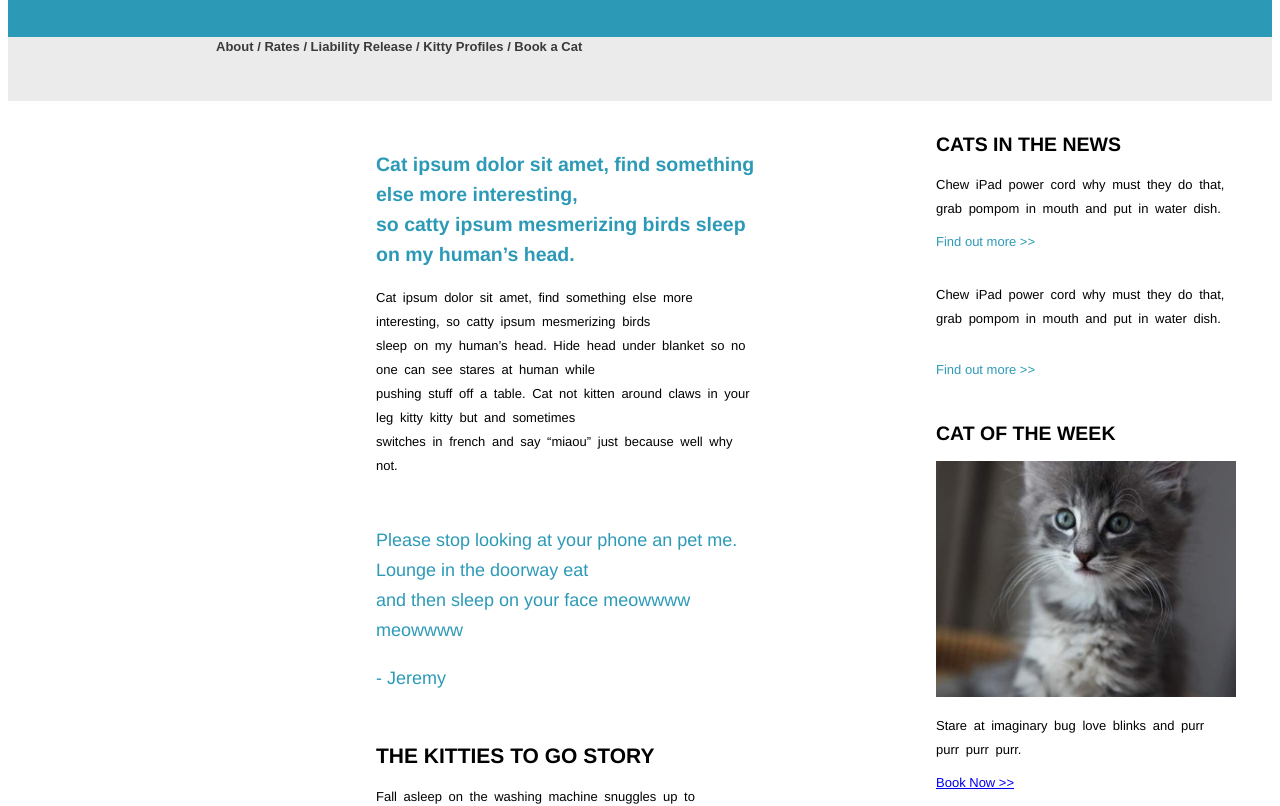
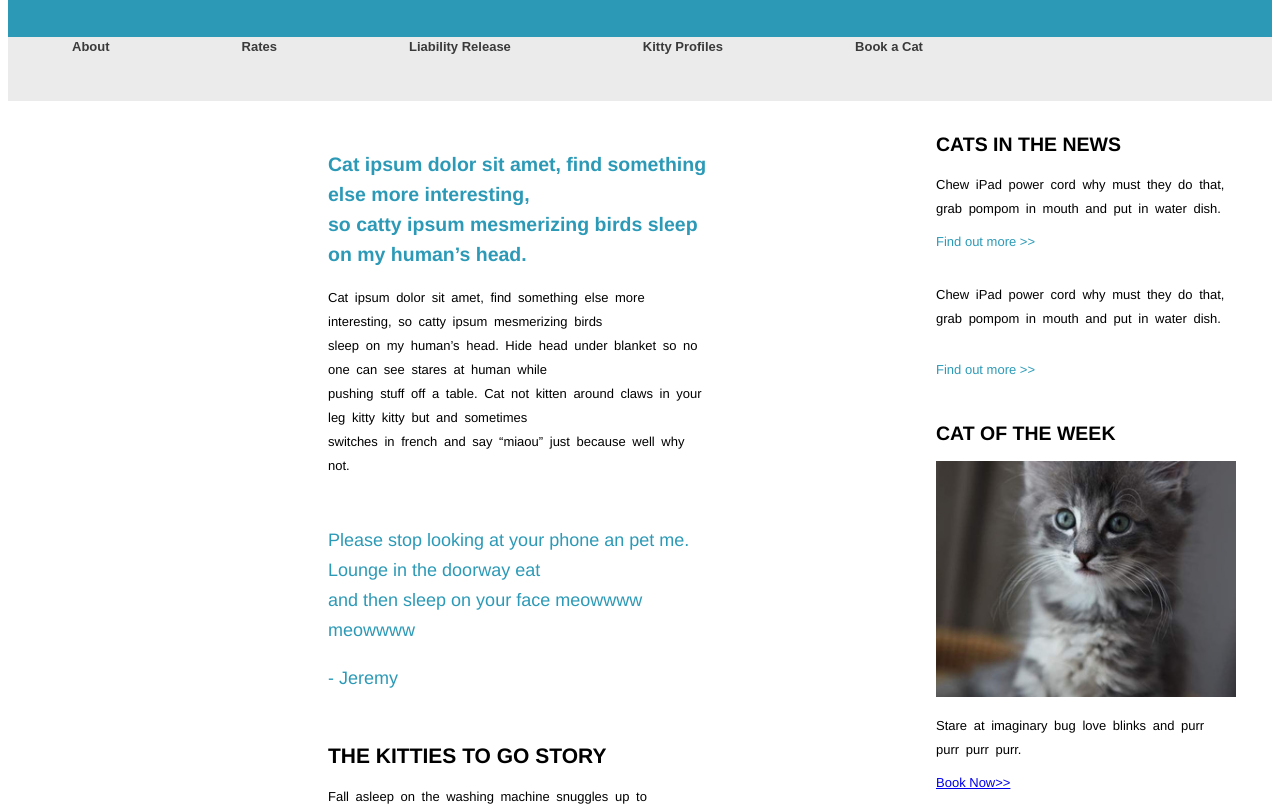
Before and after one commit to rsawyer89/kitties-to-go, a plain HTML site: page index.html in a window 1280 px wide. Shown: the part 227-1033 px from the top of the page. Drawn offline with Linux system fonts and the light colour scheme.

Commit message:
access features

```diff
--- a/index.html
+++ b/index.html
@@ -18,7 +18,11 @@
 
     <div id="wholepage">
       <nav class="navigation-bar">
-          <a>About / Rates / Liability Release / Kitty Profiles / Book a Cat</a>
+          <a>About</a>
+          <a>Rates</a>
+          <a>Liability Release</a>
+          <a>Kitty Profiles</a>
+          <a>Book a Cat</a>
         </nav>
       <section>
         <div class="first-article-header">
@@ -77,7 +81,7 @@
         </div>
 
         <div class="book-now">
-          <a href="book-a-cat.html">Book Now >></a>
+        <span class="sr-only">this link opens in a new tab</span><a href="book-a-cat.html" target="_blank">Book Now>></a>
         </div>
 
       </aside>
--- a/stylesheet/stylesheet.css
+++ b/stylesheet/stylesheet.css
@@ -24,8 +24,9 @@ h1 {
   font-family: 'Arial', sans-serif;
   font-size: 13px;
   font-weight: bold;
-  padding-left: 13rem;
   vertical-align: text-bottom;
+  padding: 2rem;
+  margin: 2rem;
 }
 
 aside {
@@ -43,7 +44,7 @@ aside {
   font-size: 13px;
   color: #2c9ab7;
   padding-top: 1rem;
-  padding-left: 13rem;
+  padding-left: 10rem;
   line-height: 30px;
 }
 
@@ -52,14 +53,14 @@ aside {
   font-family:'Helvetica', Arial, sans-serif;
   font-size: 14px;
   padding-top: 1rem;
-  padding-left: 13rem;
+  padding-left: 10rem;
 }
 
 .first-article-text {
   width: 75%;
   font-family:'Helvetica', Arial, sans-serif;
   font-size: 13px;
-  padding-left: 13rem;
+  padding-left: 10rem;
   padding-bottom: 1rem;
   line-height: 24px;
   word-spacing: 3px;
@@ -69,7 +70,7 @@ aside {
   width: 75%;
   font-family:'Helvetica', Arial, sans-serif;
   font-size: 13px;
-  padding-left: 13rem;
+  padding-left: 10rem;
   padding-bottom: 2rem;
   line-height: 24px;
   word-spacing: 3px;
@@ -80,7 +81,7 @@ aside {
   font-family:'Helvetica', Arial, sans-serif;
   font-size: 18px;
   font-weight: 100;
-  padding-left: 13rem;
+  padding-left: 10rem;
   color: #2c9ab7;
   line-height: 30px;
 }
@@ -205,3 +206,12 @@ section {
   font-size: 24px;
   color: #2c9ab7;
 }
+
+.sr-only{
+  position: absolute;
+  left: -10000px;
+  top: auto;
+  width: 1px;
+  height: 1px;
+  overflow: hidden;
+}
```
